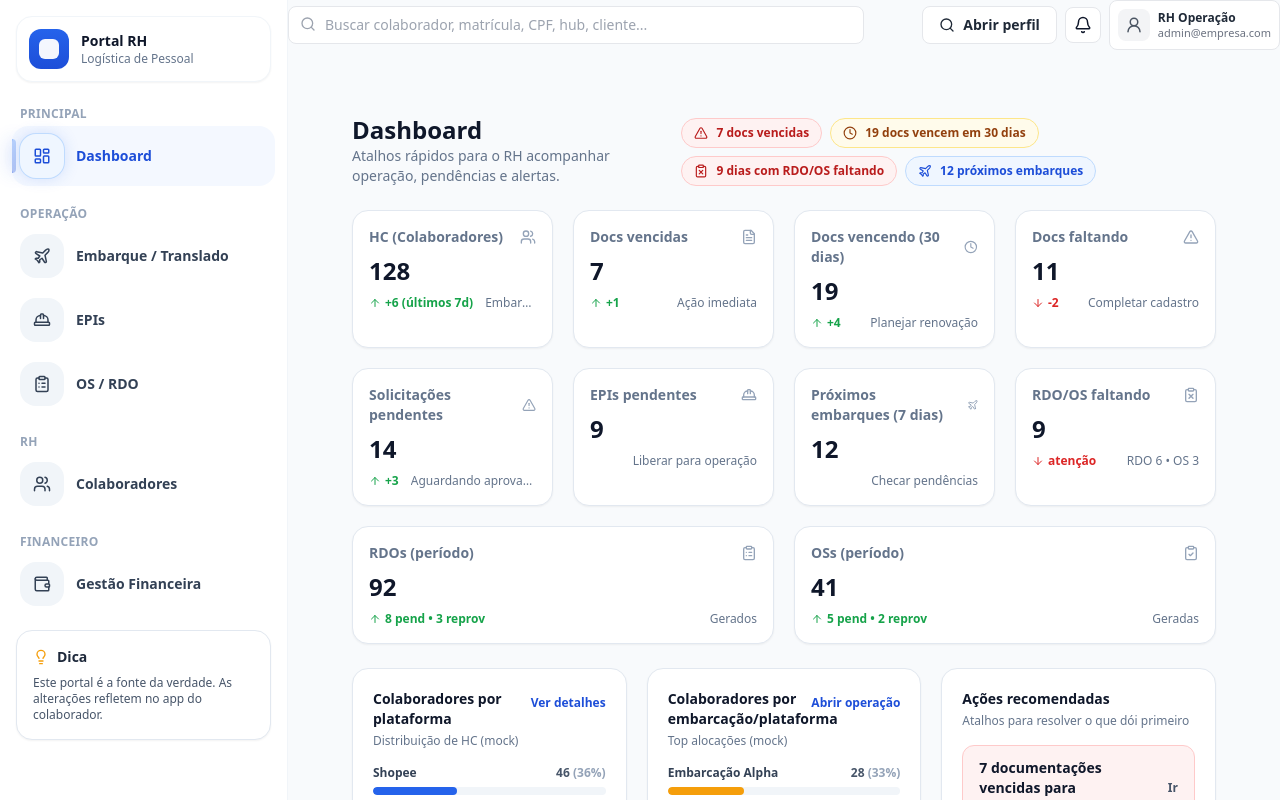
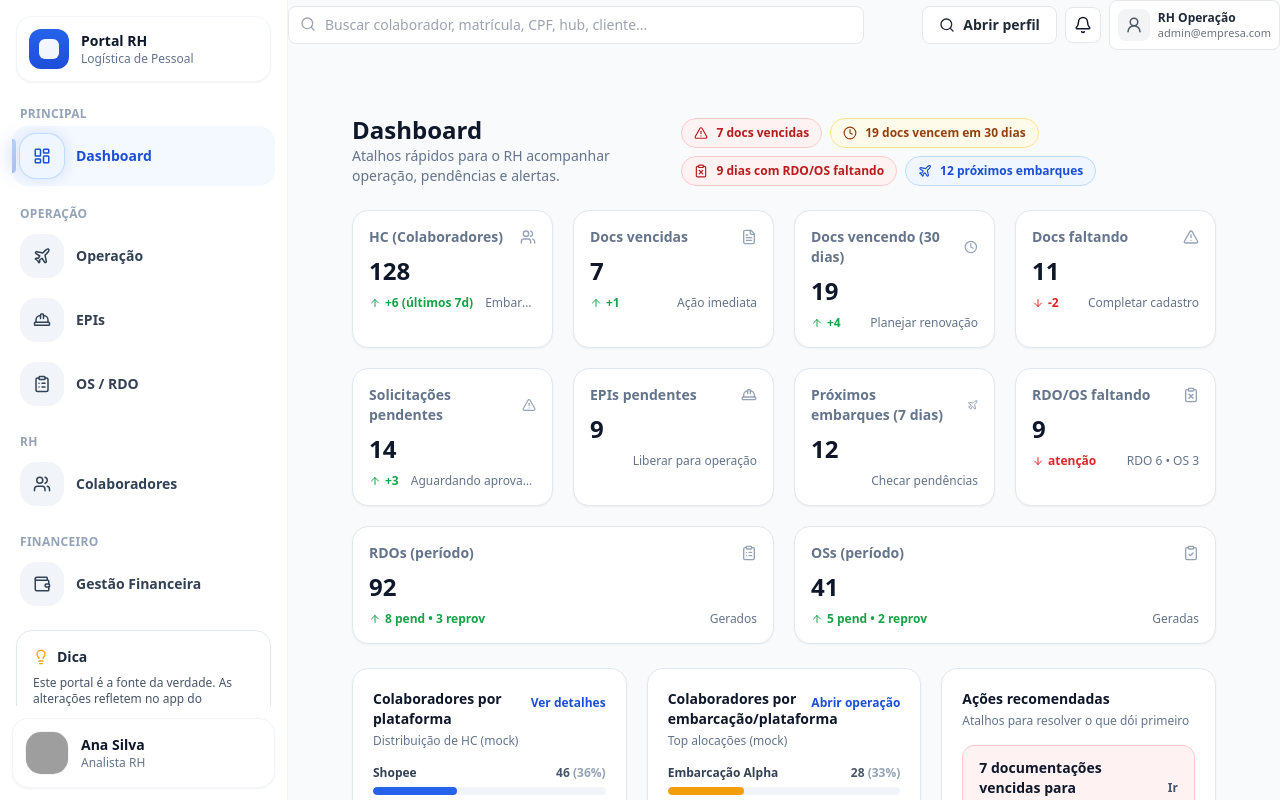
Before and after one commit to thechosenbynone-coder/logistica_pessoal_app_portal, a React (Vite) app in the folder apps/portal-rh/: page / in a window 1280 px wide. Shown: the top 800 px of the page. Built offline with nearby package versions, Linux system fonts and the light colour scheme; grey boxes are pictures that could not be loaded.

Commit message:
Update Sidebar.jsx

```diff
--- a/apps/portal-rh/src/layout/Sidebar.jsx
+++ b/apps/portal-rh/src/layout/Sidebar.jsx
@@ -1,6 +1,15 @@
 import React, { useEffect, useLayoutEffect, useMemo, useRef, useState } from 'react';
 import { cn } from '../ui/ui.js';
-import { ClipboardList, HardHat, LayoutDashboard, Lightbulb, Plane, UserRound, Users, Wallet } from 'lucide-react';
+import {
+  ClipboardList,
+  HardHat,
+  LayoutDashboard,
+  Lightbulb,
+  Plane,
+  UserRound,
+  Users,
+  Wallet,
+} from 'lucide-react';
 
 const NAV = [
   {
@@ -10,22 +19,14 @@ const NAV = [
   {
     title: 'Operação',
     items: [
-      // ✅ Mantém como hub do operacional (Hospedagem vira parte interna daqui)
-      { key: 'mobility', label: 'Embarque / Translado', icon: Plane },
-
-      // ✅ EPIs dentro da Operação (ícone capacete)
+      { key: 'mobility', label: 'Operação', icon: Plane },
       { key: 'equipment', label: 'EPIs', icon: HardHat },
-
-      // ✅ OS/RDO permanece na sidebar
       { key: 'work', label: 'OS / RDO', icon: ClipboardList },
     ],
   },
   {
     title: 'RH',
-    items: [
-      // ✅ Colaboradores é módulo próprio (Cadastro e Docs saem da sidebar por enquanto)
-      { key: 'employees', label: 'Colaboradores', icon: Users },
-    ],
+    items: [{ key: 'employees', label: 'Colaboradores', icon: Users }],
   },
   {
     title: 'Financeiro',
@@ -51,13 +52,12 @@ export default function Sidebar({ active, onSelect, onNavigate }) {
 
   // ✅ Se cair numa rota antiga que agora “mora” dentro de um módulo, marca o módulo pai
   const activeKey = useMemo(() => {
-    if (active === 'hotel') return 'mobility'; // Hospedagem agora é parte de Embarque/Translado
-    if (active === 'docs') return 'employees'; // Documentações agora é parte de Colaboradores
-    if (active === 'employeeCreate') return 'employees'; // Cadastro vira parte de Colaboradores
+    if (active === 'hotel') return 'mobility';
+    if (active === 'docs') return 'employees';
+    if (active === 'employeeCreate') return 'employees';
     return active;
   }, [active]);
 
-  // limpa timer ao desmontar
   useEffect(() => {
     return () => {
       if (openTimer.current) clearTimeout(openTimer.current);
@@ -148,7 +148,8 @@ export default function Sidebar({ active, onSelect, onNavigate }) {
   return (
     <aside
       className={cn(
-        'min-h-screen bg-white border-r border-slate-100 flex flex-col',
+        // ✅ FIXO NA TELA, NÃO “ESTICA” COM A PÁGINA
+        'h-screen sticky top-0 bg-white border-r border-slate-100 flex flex-col overflow-hidden',
         'transition-[width] duration-200 ease-in-out',
         isOpen ? 'w-72' : 'w-[76px]'
       )}
@@ -157,7 +158,7 @@ export default function Sidebar({ active, onSelect, onNavigate }) {
       aria-label="Menu lateral"
     >
       {/* Header */}
-      <div className="p-4">
+      <div className="p-4 shrink-0">
         <button
           type="button"
           onClick={toggleOpen}
@@ -181,8 +182,8 @@ export default function Sidebar({ active, onSelect, onNavigate }) {
         </button>
       </div>
 
-      {/* Nav */}
-      <nav className="px-3 pb-3 flex-1">
+      {/* Nav (rolável por dentro) */}
+      <nav className="px-3 pb-3 flex-1 overflow-y-auto">
         <div ref={barWrapRef} className="relative">
           <span
             aria-hidden="true"
@@ -280,8 +281,8 @@ export default function Sidebar({ active, onSelect, onNavigate }) {
         )}
       </nav>
 
-      {/* Footer profile */}
-      <div className="p-3">
+      {/* Footer profile (sempre visível) */}
+      <div className="p-3 shrink-0">
         <button
           type="button"
           aria-label={`${user.name} • ${user.role}`}
```
